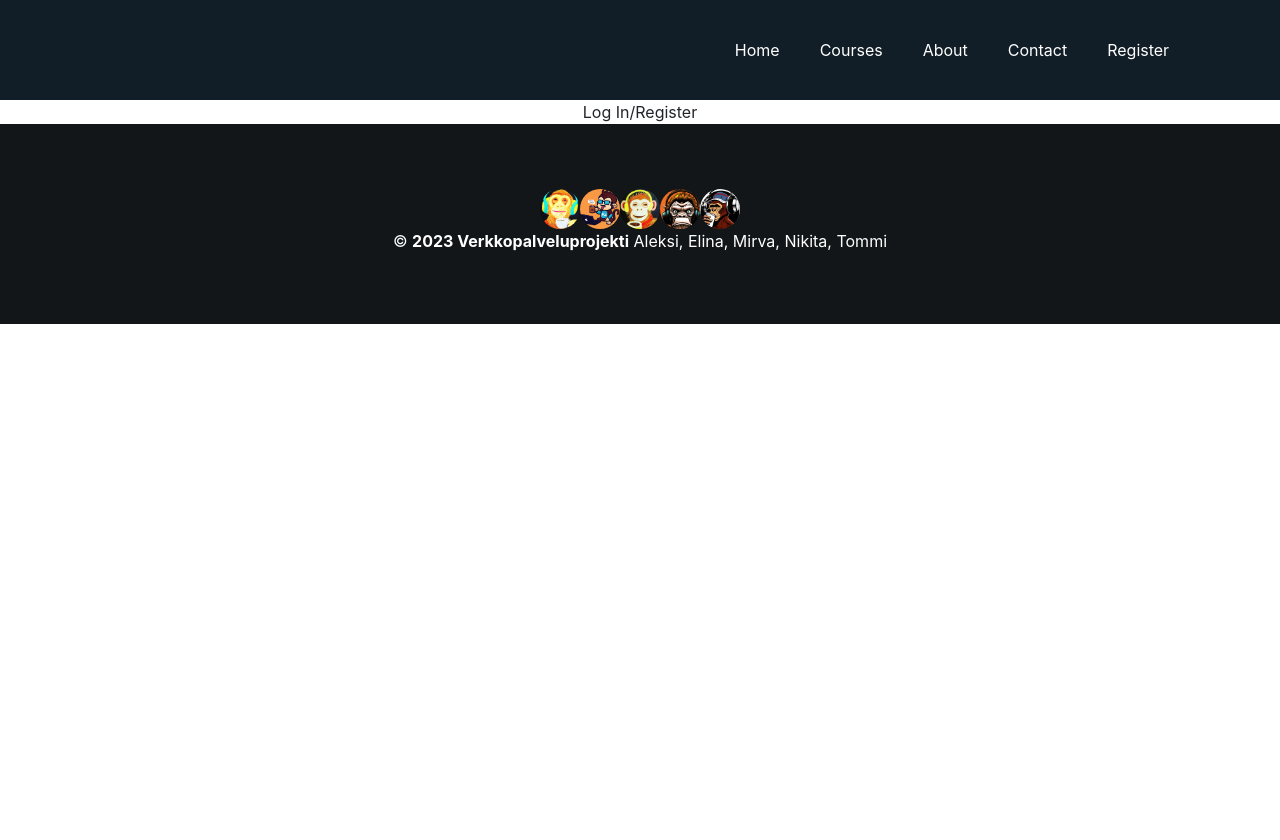
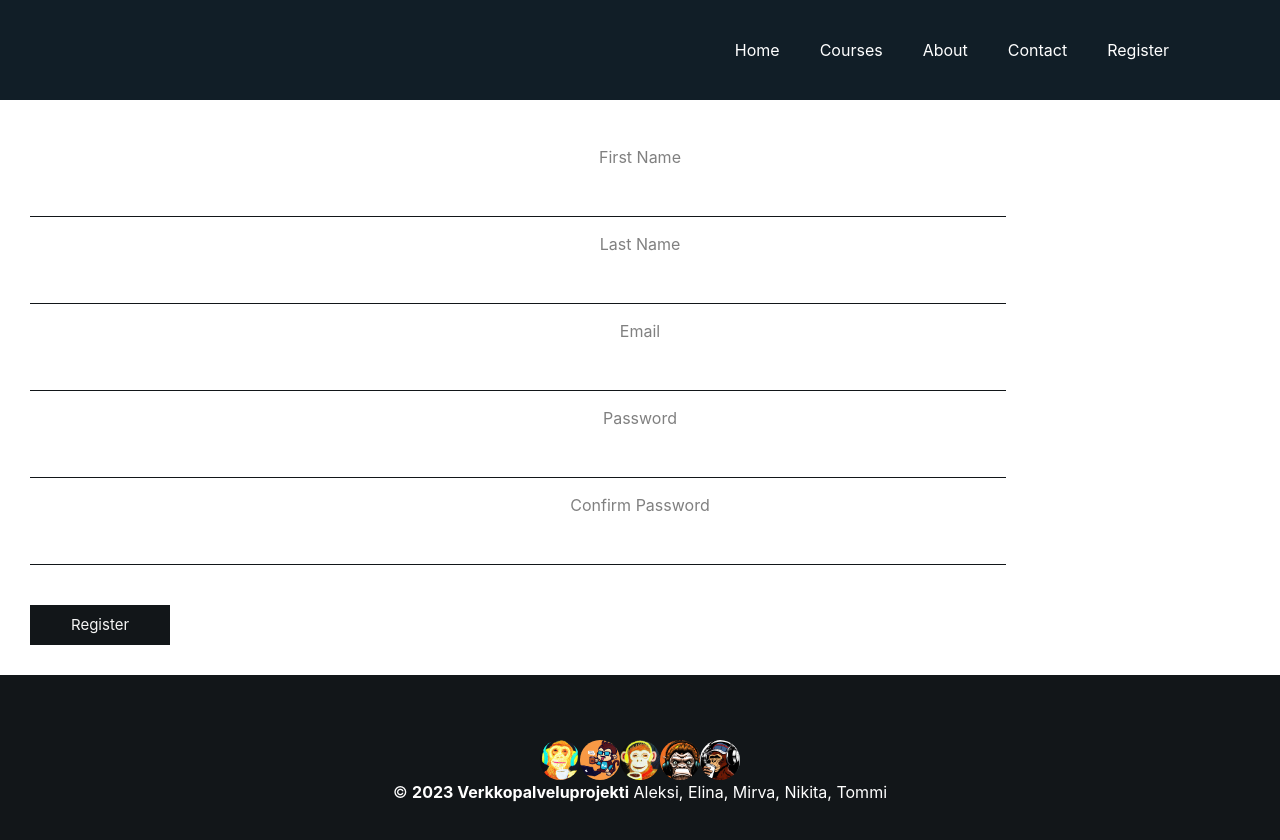
Before and after one commit to mehtae/2023_4B_Verkkopalveluprojekti, a React (Create React App) app: page /Register in a window 1280 px wide. Shown: the top 840 px of the page. Before the commit the page ends 800 px from the top, so only its background shows below. Built offline with nearby package versions, Linux system fonts and the light colour scheme.

Commit message:
lisätty about us tekstiä ja register sivu

```diff
--- a/src/pages/About.js
+++ b/src/pages/About.js
@@ -12,21 +12,11 @@ function About() {
       <div className="aboutBottom">
 
         <h1><b> ABOUT US</b></h1>
-        <p>
-          Lorem ipsum dolor sit amet consectetur adipisicing elit. Maxime
-          mollitia, molestiae quas vel sint commodi repudiandae consequuntur
-          voluptatum laborum numquam blanditiis harum quisquam eius sed odit
-          fugiat iusto fuga praesentium optio, eaque rerum! Provident similique
-          accusantium nemo autem. Veritatis obcaecati tenetur iure eius earum ut
-          molestias architecto voluptate aliquam nihil, eveniet aliquid culpa
-          officia aut! Impedit sit sunt quaerat, odit, tenetur error, harum
-          nesciunt ipsum debitis quas aliquid. Reprehenderit, quia. Quo neque
-          error repudiandae fuga? Ipsa laudantium molestias eos sapiente
-          officiis modi at sunt excepturi expedita sint? Sed quibusdam
-          recusandae alias error harum maxime adipisci amet laborum.
-          Perspiciatis minima nesciunt dolorem! Officiis iure rerum voluptates a
-          cumque velit
+        <p className="description">
+        Olemme ryhmä kehittäjiä, jotka loivat tämän sivuston auttaakseen ihmisiä saamaan laadukasta ohjelmointialan koulutusta. Tavoitteenamme on tehdä oppimisesta mahdollisimman helppoa ja saavutettavaa kaikille, jotka haluavat oppia uuden ammatin tai kehittää taitojaan. Tarjoamme laajan valikoiman online-ohjelmointikursseja, jotka auttavat sinua menestymään urallasi.
         </p>
+        <p className="description">
+        Jos sinulla on kysyttävää tai ehdotuksia, ota meihin yhteyttä yhteydenottolomakkeella sivulla "Ota yhteyttä". Olemme aina valmiina auttamaan ja vastaamaan kysymyksiisi.</p>
       </div>
     </div>
   );
--- a/src/pages/Register.js
+++ b/src/pages/Register.js
@@ -1,9 +1,87 @@
-import React from 'react'
+import React, { useState } from "react";
 
 function Register() {
+  const [firstName, setFirstName] = useState("");
+  const [lastName, setLastName] = useState("");
+  const [email, setEmail] = useState("");
+  const [password, setPassword] = useState("");
+  const [confirmPassword, setConfirmPassword] = useState("");
+  const [errors, setErrors] = useState([]);
+
+  const handleSubmit = async (event) => {
+    event.preventDefault();
+
+    // send form data to server to create new user
+    const response = await fetch("/register.php", {
+      method: "POST",
+      body: JSON.stringify({
+        firstName,
+        lastName,
+        email,
+        password,
+        confirmPassword,
+      }),
+    });
+    const result = await response.json();
+
+    // check for errors
+    if (result.errors) {
+      setErrors(result.errors);
+    } else {
+      // registration successful, redirect to login page
+      window.location.href = "/login";
+    }
+  };
+
   return (
-    <div>Log In/Register</div>
-  )
+    <form onSubmit={handleSubmit}>
+      <label htmlFor="firstName">First Name</label>
+      <input
+        type="text"
+        id="firstName"
+        value={firstName}
+        onChange={(event) => setFirstName(event.target.value)}
+      />
+
+      <label htmlFor="lastName">Last Name</label>
+      <input
+        type="text"
+        id="lastName"
+        value={lastName}
+        onChange={(event) => setLastName(event.target.value)}
+      />
+
+      <label htmlFor="email">Email</label>
+      <input
+        type="email"
+        id="email"
+        value={email}
+        onChange={(event) => setEmail(event.target.value)}
+      />
+
+      <label htmlFor="password">Password</label>
+      <input
+        type="password"
+        id="password"
+        value={password}
+        onChange={(event) => setPassword(event.target.value)}
+      />
+
+      <label htmlFor="confirmPassword">Confirm Password</label>
+      <input
+        type="password"
+        id="confirmPassword"
+        value={confirmPassword}
+        onChange={(event) => setConfirmPassword(event.target.value)}
+      />
+
+      <button type="submit">Register</button>
+
+      {errors.map((error) => (
+        <p key={error}>{error}</p>
+      ))}
+    </form>
+  );
 }
 
-export default Register
+export default Register;
```
